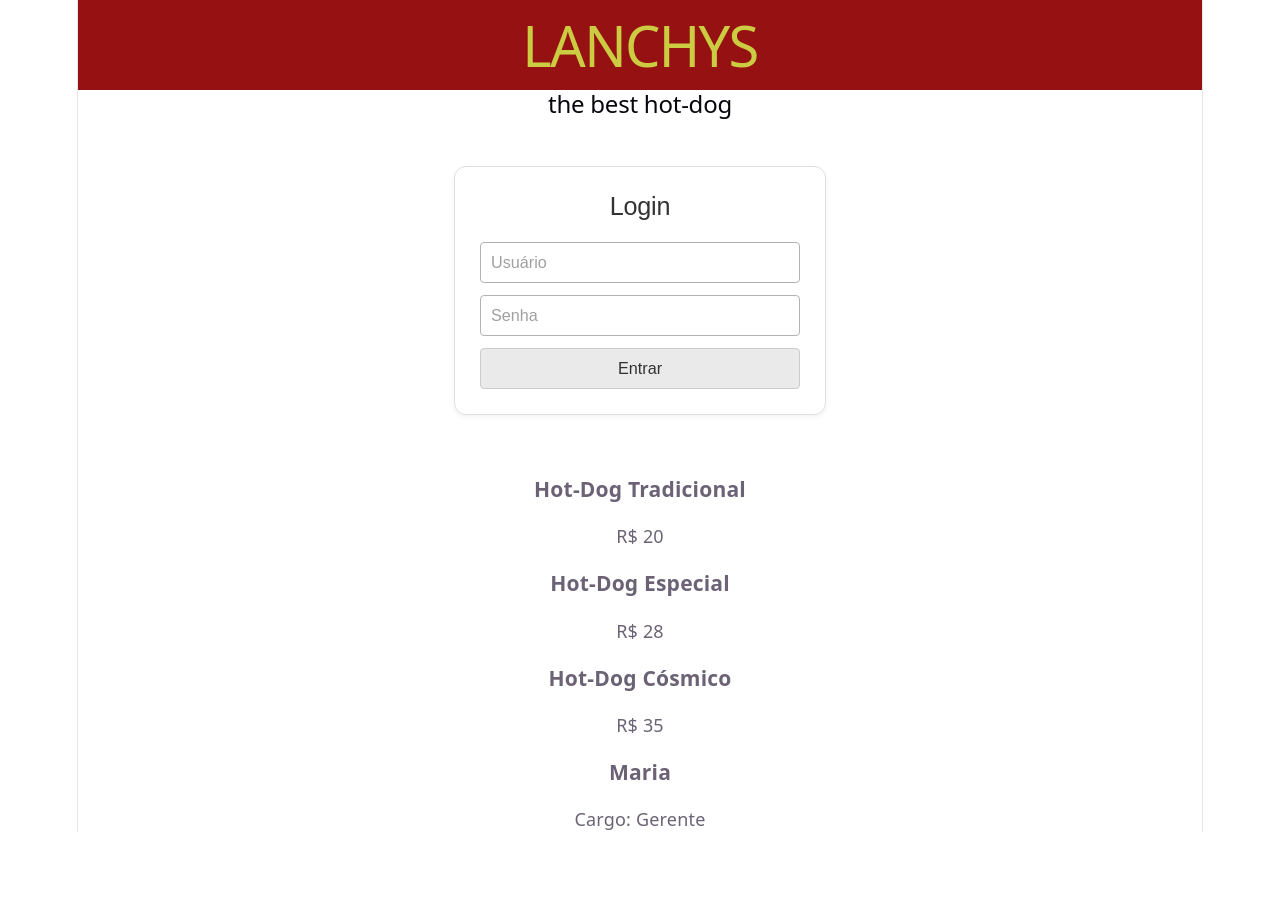
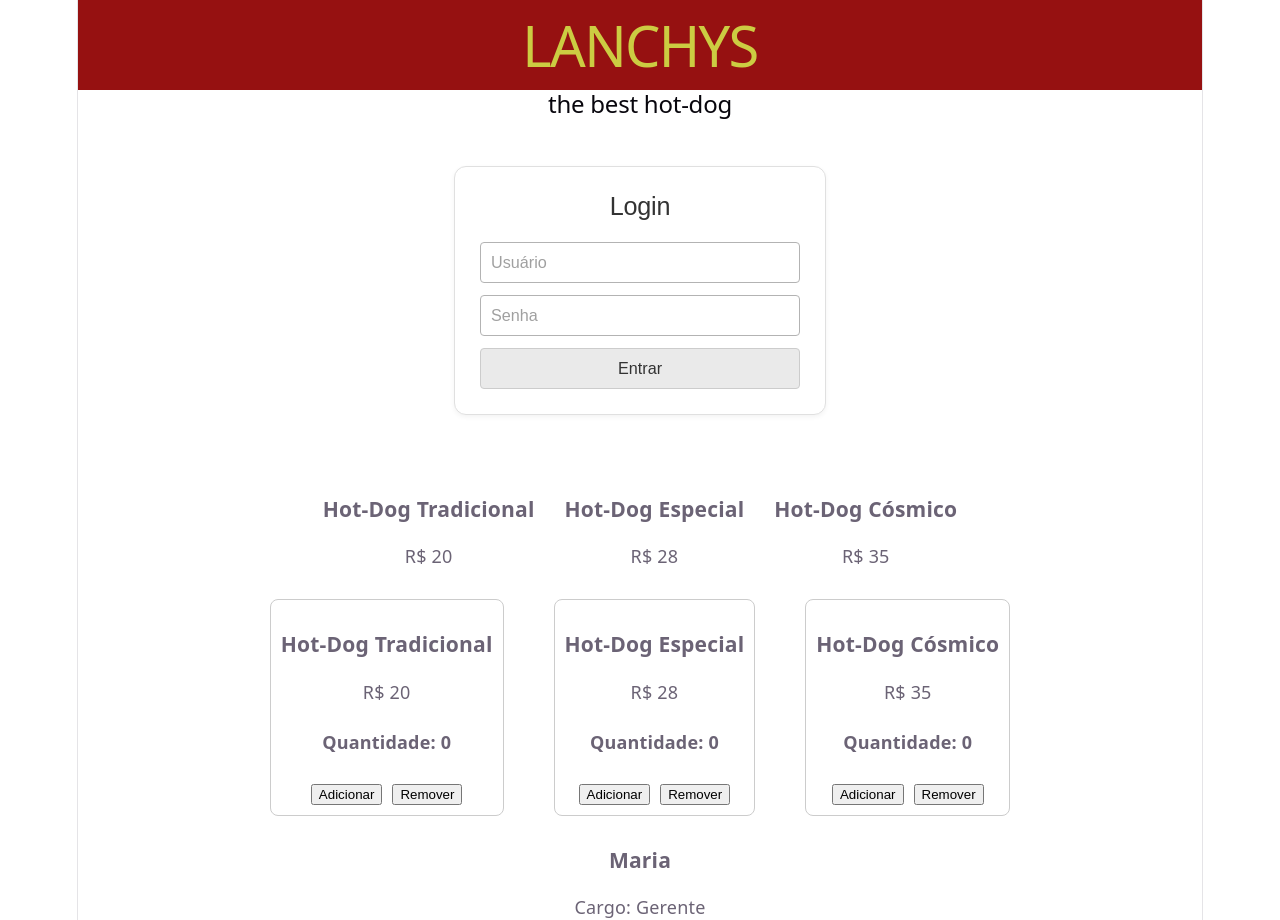
Before and after one commit to TiciMilfont/APP.nude, a React (Vite) app: page / in a window 1280 px wide. Before the commit the page ends 832 px from the top, so only its background shows below. Built offline with nearby package versions, Linux system fonts and the light colour scheme.

Commit message:
contador e botões

```diff
--- a/src/App.css
+++ b/src/App.css
@@ -15,6 +15,25 @@
     outline: 2px solid var(--accent);
     outline-offset: 2px;
   }
+}
+
+
+.menu-apresenta {
+  display: flex;            /* Ativa o alinhamento horizontal */
+  flex-direction: row;      /* Garante que fiquem em linha */
+  justify-content: center;  /* Centraliza o bloco na tela */
+  gap: 30px;                /* Dá um espaçamento bacana entre cada card */
+  flex-wrap: wrap;          /* Se a tela encolher, eles quebram linha */
+  margin-top: 20px;         /* Empurra um pouco para baixo para desgrudar do de cima */
+}
+
+.menu-produtos {
+  display: flex;            /* Ativa o alinhamento horizontal */
+  flex-direction: row;      /* Garante que fiquem em linha */
+  justify-content: center;  /* Centraliza o bloco na tela */
+  gap: 30px;                /* Dá um espaçamento bacana entre cada card */
+  flex-wrap: wrap;          /* Se a tela encolher, eles quebram linha */
+  margin-top: 20px;         /* Empurra um pouco para baixo para desgrudar do de cima */
 }
 
 .hero {
--- a/src/App.jsx
+++ b/src/App.jsx
@@ -2,6 +2,8 @@ import Header from "./COMPONENTS/HEADER";
 import Login from "./COMPONENTS/login";
 import Cardprod from "./COMPONENTS/Card.prod"
 import Funcionario from "./COMPONENTS/Funcionario"
+import Contador from "./COMPONENTS/Contador"
+import "./App.css";
 
 
 function App(){
@@ -12,10 +14,17 @@ function App(){
     < Header titulo ="LANCHYS"   subtitulo =" the best hot-dog" />
       {/* aqui famos fazer os pedacinhos */}
     <Login />
-
+     <div className ="menu-apresenta">
     <Cardprod nome="Hot-Dog Tradicional"  preco="20" />
     <Cardprod nome="Hot-Dog Especial"  preco="28" />
     <Cardprod nome="Hot-Dog Cósmico"  preco="35" />
+    </div>
+
+    <div className="menu-produtos">
+        <Contador nome="Hot-Dog Tradicional" preco={20} />
+        <Contador nome="Hot-Dog Especial" preco={28} />
+        <Contador nome="Hot-Dog Cósmico" preco={35} />
+      </div>
 
     <Funcionario nome=" Maria"  cargo=" Gerente" />
     </>
--- /dev/null
+++ b/src/COMPONENTS/Contador.jsx
@@ -0,0 +1,22 @@
+import { useState } from "react";
+
+//  nome e o preço como propriedades (props)
+function Contador({ nome, preco }) {
+  const [contador, setContador] = useState(0);
+
+  return (
+    <div style={{ border: "1px solid #ccc", padding: "10px", margin: "10px", borderRadius: "8px" }}>
+      <h3>{nome}</h3>
+      <p>R$ {preco}</p>
+
+      <h4>Quantidade: {contador}</h4>
+
+      <button onClick={() => setContador(contador + 1)}>Adicionar</button>
+      <button onClick={() => { if (contador > 0) setContador(contador - 1) }} style={{ marginLeft: "10px" }}>
+        Remover
+      </button>
+    </div>
+  );
+}
+
+export default Contador;
```
